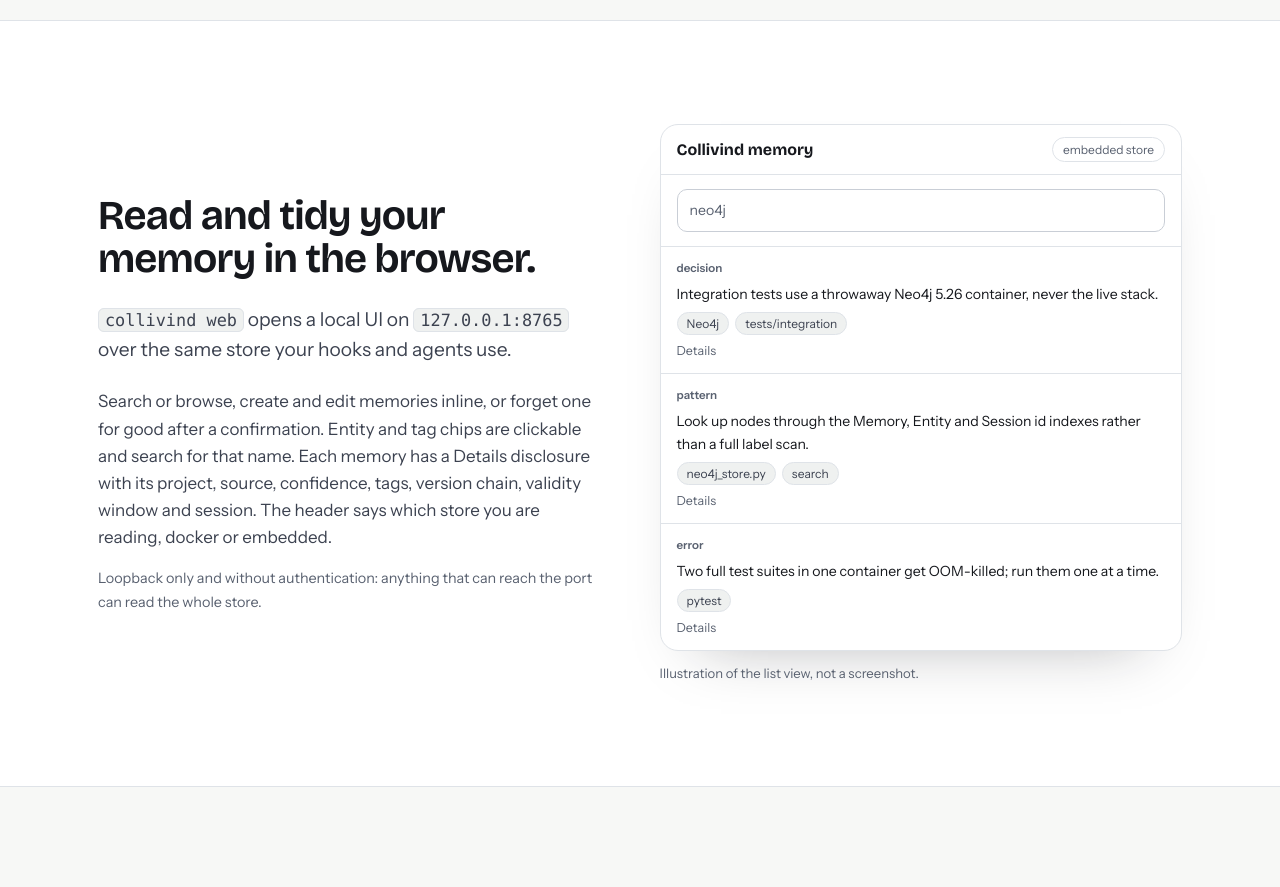
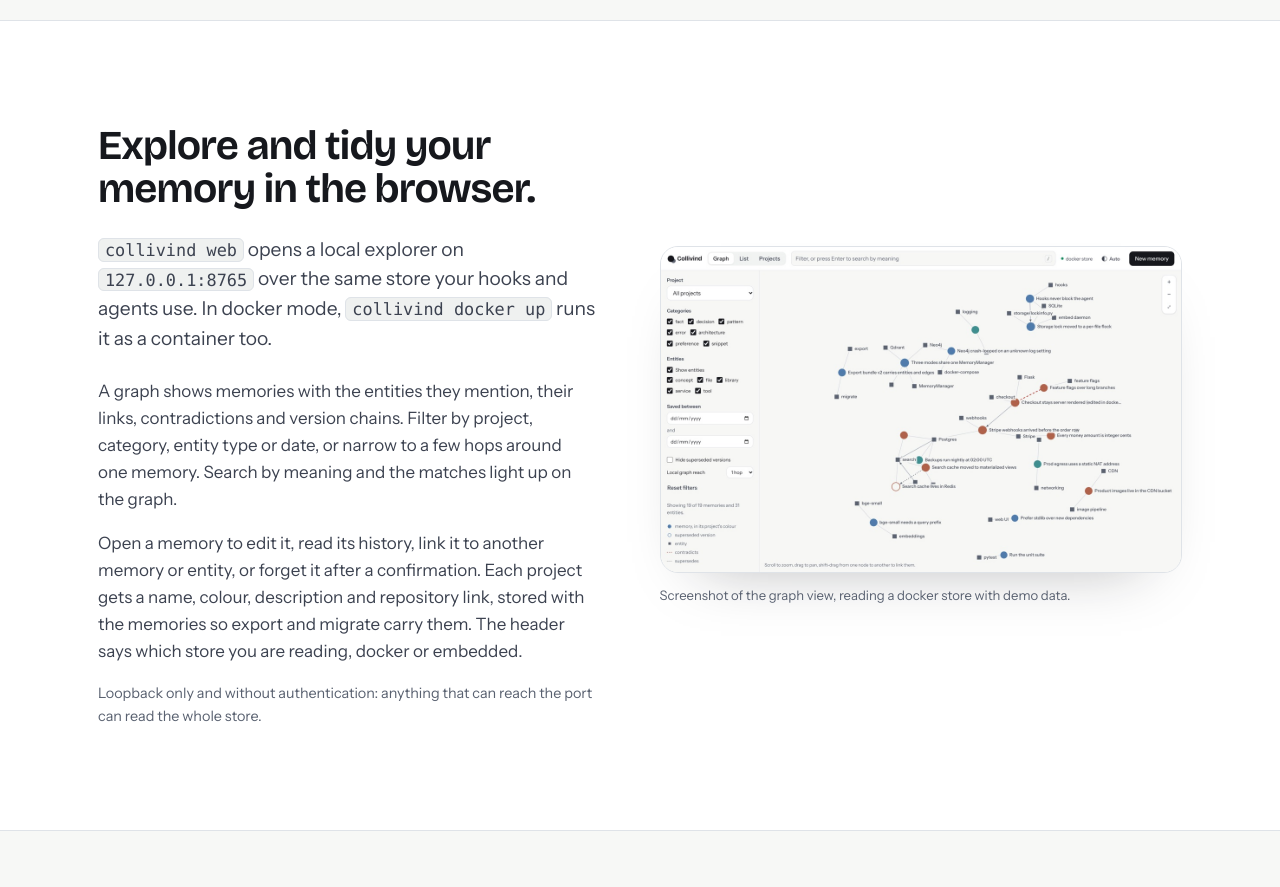
Before and after one commit to maiiasleptcova/collivind, a plain HTML site: page site/index.html in a window 1280 px wide. Shown: the part 3820-4707 px from the top of the page. Drawn offline with Linux system fonts and the light colour scheme.

Commit message:
docs(site): show a real explorer screenshot instead of the list mock

```diff
--- a/site/index.html
+++ b/site/index.html
@@ -163,37 +163,18 @@ collivind init</pre>
   <section class="section band" id="explorer" aria-labelledby="explorer-h">
     <div class="wrap split">
       <div class="hero-copy">
-        <h2 id="explorer-h">Read and tidy your memory in the browser.</h2>
-        <p class="lead"><code>collivind web</code> opens a local UI on <code>127.0.0.1:8765</code> over the same store your hooks and agents use.</p>
+        <h2 id="explorer-h">Explore and tidy your memory in the browser.</h2>
+        <p class="lead"><code>collivind web</code> opens a local explorer on <code>127.0.0.1:8765</code> over the same store your hooks and agents use. In docker mode, <code>collivind docker up</code> runs it as a container too.</p>
         <div class="prose">
-          <p>Search or browse, create and edit memories inline, or forget one for good after a confirmation. Entity and tag chips are clickable and search for that name. Each memory has a Details disclosure with its project, source, confidence, tags, version chain, validity window and session. The header says which store you are reading, docker or embedded.</p>
+          <p>A graph shows memories with the entities they mention, their links, contradictions and version chains. Filter by project, category, entity type or date, or narrow to a few hops around one memory. Search by meaning and the matches light up on the graph.</p>
+          <p>Open a memory to edit it, read its history, link it to another memory or entity, or forget it after a confirmation. Each project gets a name, colour, description and repository link, stored with the memories so export and migrate carry them. The header says which store you are reading, docker or embedded.</p>
           <p class="small muted">Loopback only and without authentication: anything that can reach the port can read the whole store.</p>
         </div>
       </div>
       <figure>
-        <div class="frame ui" aria-hidden="true">
-          <div class="ui-head"><b>Collivind memory</b><span class="pill">embedded store</span></div>
-          <div class="ui-search">neo4j</div>
-          <div class="mem">
-            <span class="k">decision</span>
-            <p>Integration tests use a throwaway Neo4j 5.26 container, never the live stack.</p>
-            <div class="chips"><span class="chip">Neo4j</span><span class="chip">tests/integration</span></div>
-            <span class="details">Details</span>
-          </div>
-          <div class="mem">
-            <span class="k">pattern</span>
-            <p>Look up nodes through the Memory, Entity and Session id indexes rather than a full label scan.</p>
-            <div class="chips"><span class="chip">neo4j_store.py</span><span class="chip">search</span></div>
-            <span class="details">Details</span>
-          </div>
-          <div class="mem">
-            <span class="k">error</span>
-            <p>Two full test suites in one container get OOM-killed; run them one at a time.</p>
-            <div class="chips"><span class="chip">pytest</span></div>
-            <span class="details">Details</span>
-          </div>
-        </div>
-        <figcaption class="caption">Illustration of the list view, not a screenshot.</figcaption>
+        <img class="frame" src="assets/explorer-graph.jpg" width="1200" height="750" loading="lazy" decoding="async"
+          alt="The Collivind explorer: a graph of memories coloured by project, linked to the services, files and ideas they mention, with filters for project, category, entity type and date in a sidebar.">
+        <figcaption class="caption">Screenshot of the graph view, reading a docker store with demo data.</figcaption>
       </figure>
     </div>
   </section>
```
Also changed, not shown: site/assets/explorer-graph.jpg (added).
